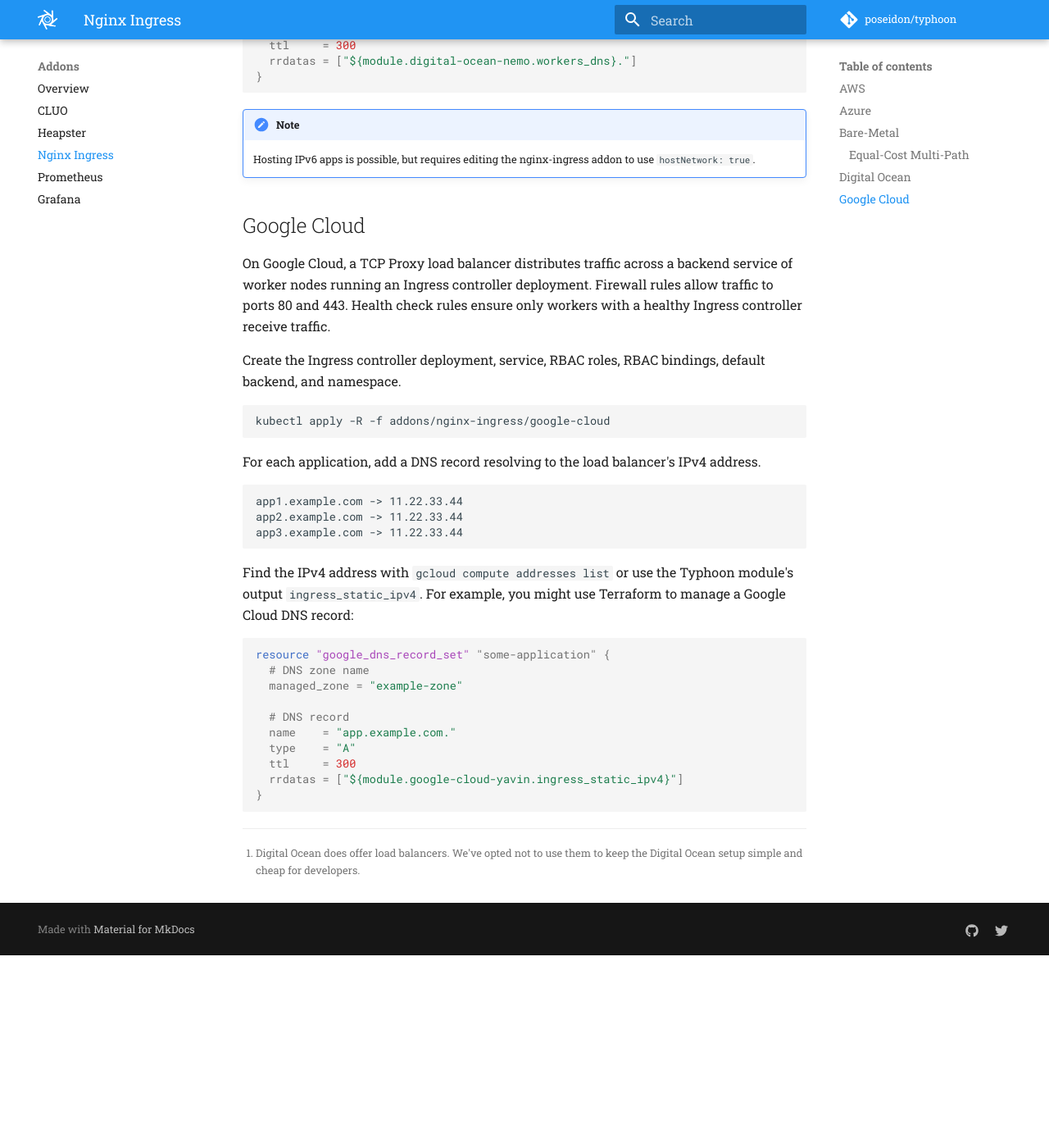
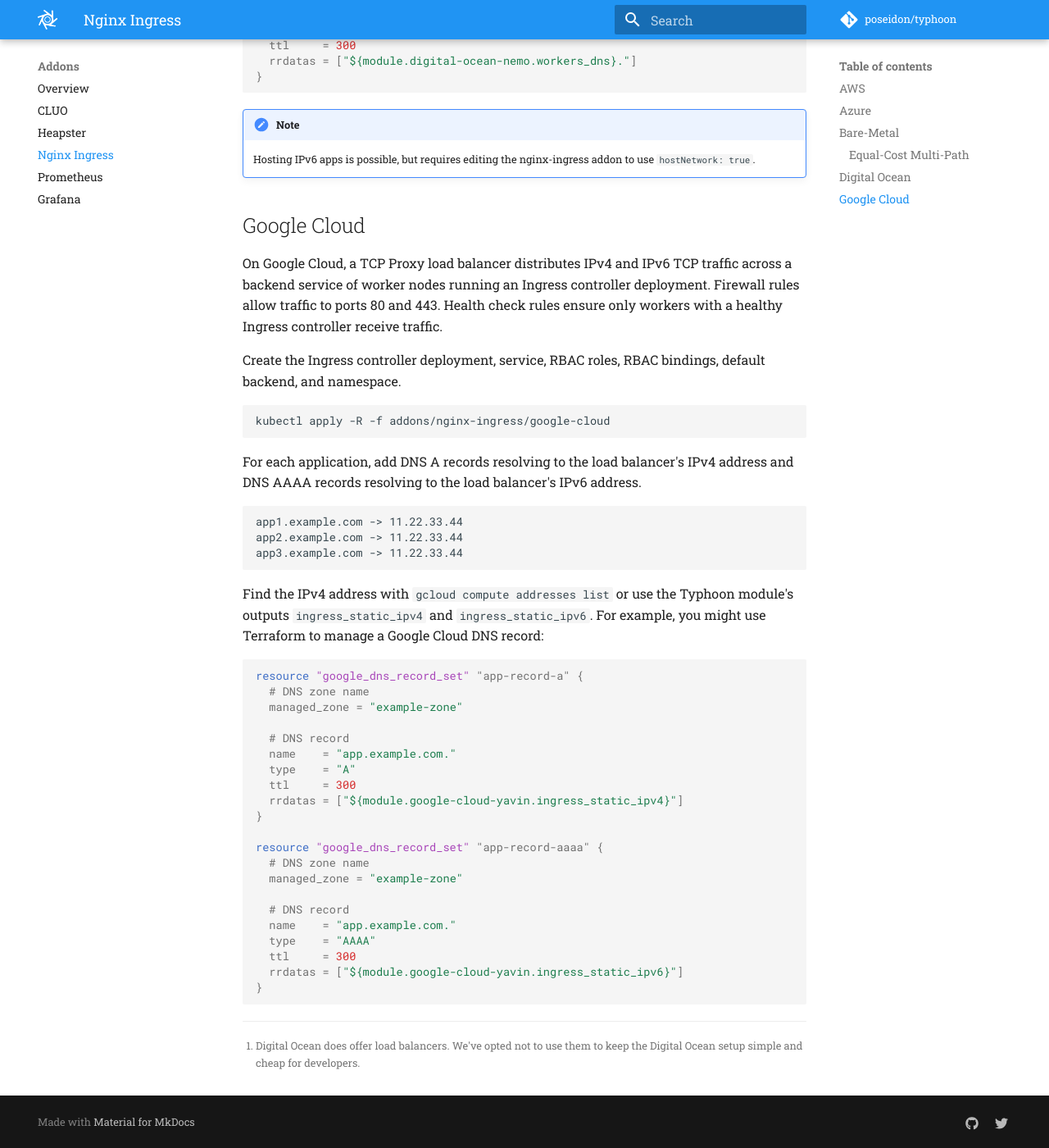
Before and after one commit to poseidon/typhoon, an MkDocs documentation site: the page built from docs/addons/ingress.md, in a window 1280 px wide and 1400 px high, scrolled down 3155 px. Shown: the whole window at 82% size. Built offline with MkDocs 1.6.1 and Material for MkDocs 9.7.7, drawn with Linux system fonts in a browser that asks for light colours; comment, search, counter and statistics services are not loaded; before the commit the page ends 4320 px from its top, so only the background shows below that.

Commit message:
Add an IPv6 address and forwarding rules on Google Cloud
* Allowing serving IPv6 applications via Kubernetes Ingress
on Typhoon Google Cloud clusters
* Add `ingress_static_ipv6` output variable for use in AAAA
DNS records

````diff
--- a/docs/addons/ingress.md
+++ b/docs/addons/ingress.md
@@ -131,7 +131,7 @@
 
 ## Google Cloud
 
-On Google Cloud, a TCP Proxy load balancer distributes traffic across a backend service of worker nodes running an Ingress controller deployment. Firewall rules allow traffic to ports 80 and 443. Health check rules ensure only workers with a healthy Ingress controller receive traffic.
+On Google Cloud, a TCP Proxy load balancer distributes IPv4 and IPv6 TCP traffic across a backend service of worker nodes running an Ingress controller deployment. Firewall rules allow traffic to ports 80 and 443. Health check rules ensure only workers with a healthy Ingress controller receive traffic.
 
 Create the Ingress controller deployment, service, RBAC roles, RBAC bindings, default backend, and namespace.
 
@@ -139,7 +139,7 @@
 kubectl apply -R -f addons/nginx-ingress/google-cloud
 ```
 
-For each application, add a DNS record resolving to the load balancer's IPv4 address.
+For each application, add DNS A records resolving to the load balancer's IPv4 address and DNS AAAA records resolving to the load balancer's IPv6 address.
 
 ```
 app1.example.com -> 11.22.33.44
@@ -147,10 +147,10 @@
 app3.example.com -> 11.22.33.44
 ```
 
-Find the IPv4 address with `gcloud compute addresses list` or use the Typhoon module's output `ingress_static_ipv4`. For example, you might use Terraform to manage a Google Cloud DNS record:
+Find the IPv4 address with `gcloud compute addresses list` or use the Typhoon module's outputs `ingress_static_ipv4` and `ingress_static_ipv6`. For example, you might use Terraform to manage a Google Cloud DNS record:
 
 ```tf
-resource "google_dns_record_set" "some-application" {
+resource "google_dns_record_set" "app-record-a" {
   # DNS zone name
   managed_zone = "example-zone"
 
@@ -160,4 +160,15 @@
   ttl     = 300
   rrdatas = ["${module.google-cloud-yavin.ingress_static_ipv4}"]
 }
+
+resource "google_dns_record_set" "app-record-aaaa" {
+  # DNS zone name
+  managed_zone = "example-zone"
+
+  # DNS record
+  name    = "app.example.com."
+  type    = "AAAA"
+  ttl     = 300
+  rrdatas = ["${module.google-cloud-yavin.ingress_static_ipv6}"]
+}
 ```
--- a/mkdocs.yml
+++ b/mkdocs.yml
@@ -48,6 +48,11 @@
   - 'Architecture':
     - 'Concepts': 'architecture/concepts.md'
     - 'Operating Systems': 'architecture/operating-systems.md'
+    - 'AWS': 'architecture/aws.md'
+    - 'Azure': 'architecture/azure.md'
+    - 'Bare-Metal': 'architecture/bare-metal.md'
+    - 'DigitalOcean': 'architecture/digitalocean.md'
+    - 'Google Cloud': 'architecture/google-cloud.md'
   - 'Container Linux':
     - 'AWS': 'cl/aws.md'
     - 'Azure': 'cl/azure.md'
````
Also changed, not shown: CHANGES.md (+6 -0 lines), docs/architecture/aws.md (added, +13 -0 lines), docs/architecture/azure.md (added, +13 -0 lines), docs/architecture/bare-metal.md (added, +13 -0 lines), docs/architecture/digitalocean.md (added, +11 -0 lines), docs/architecture/google-cloud.md (added, +11 -0 lines), 4 other files.
